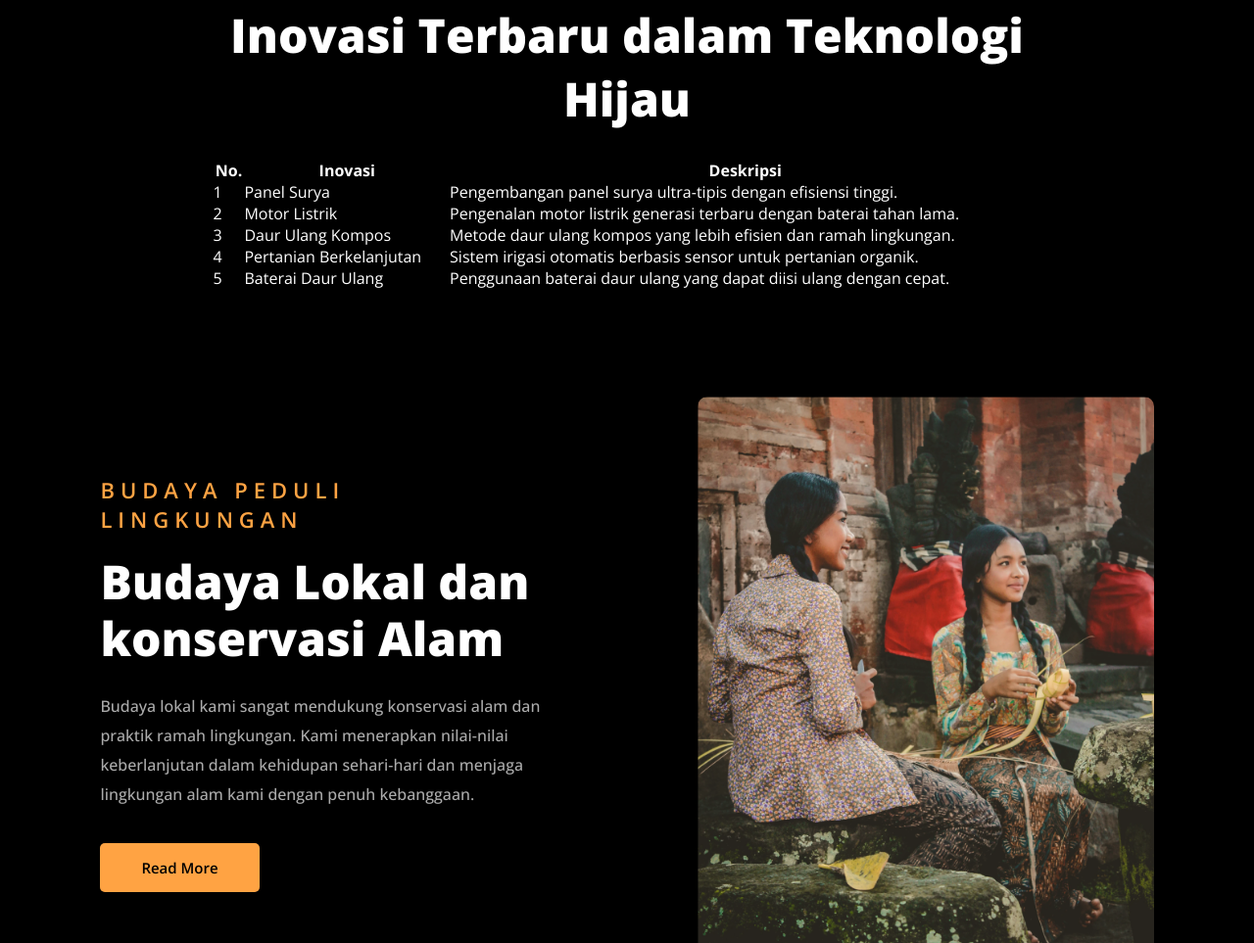
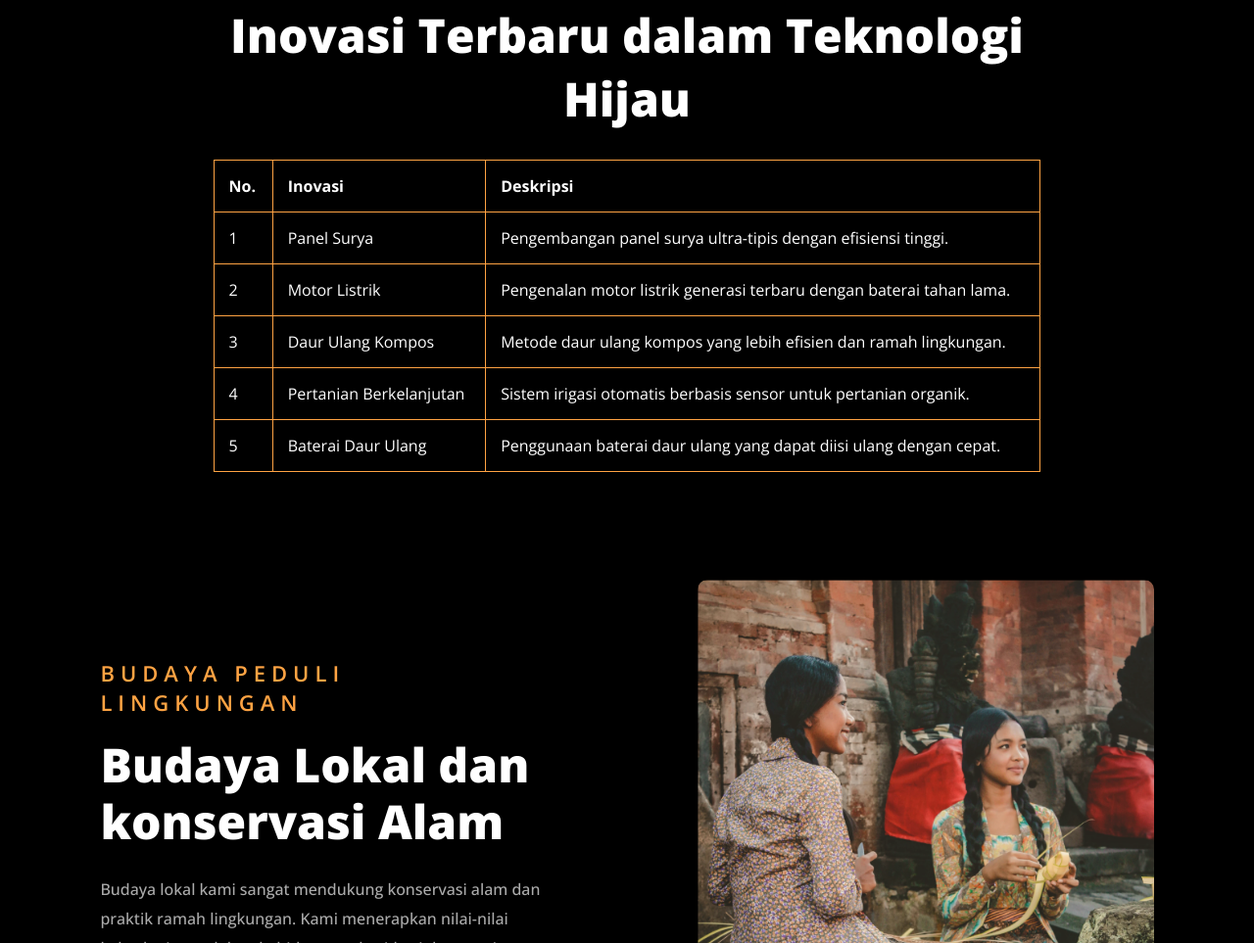
Before and after one commit to heruarbianto/TA-DW-22DX-MMC, a plain HTML site: page Program/index.html in a window 1280 px wide. Shown: the part 2609-3572 px from the top of the page at 98% size. Drawn offline with nearby package versions, Linux system fonts and the light colour scheme.

Commit message:
ZANI : PENAMBAHAN CSS KEDUA TABEL INOVASI TERBARU.

```diff
--- a/Program/css/style.css
+++ b/Program/css/style.css
@@ -409,6 +409,12 @@ section {
   margin-top: 30px;
 }
 
+.inovasi-table th, .inovasi-table td {
+  border: 1px solid var(--main-color);
+  padding: 15px;
+  text-align: left;
+}
+
 @keyframes modal_transition {
   from {
     top: -100%;
```
